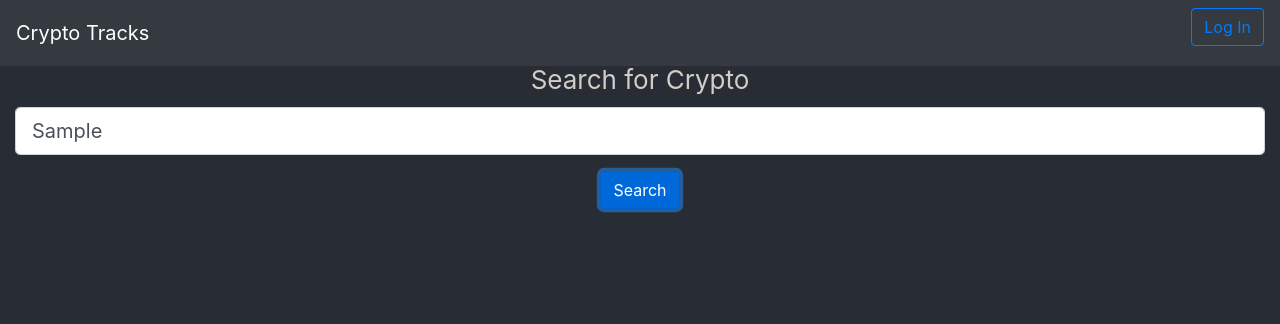
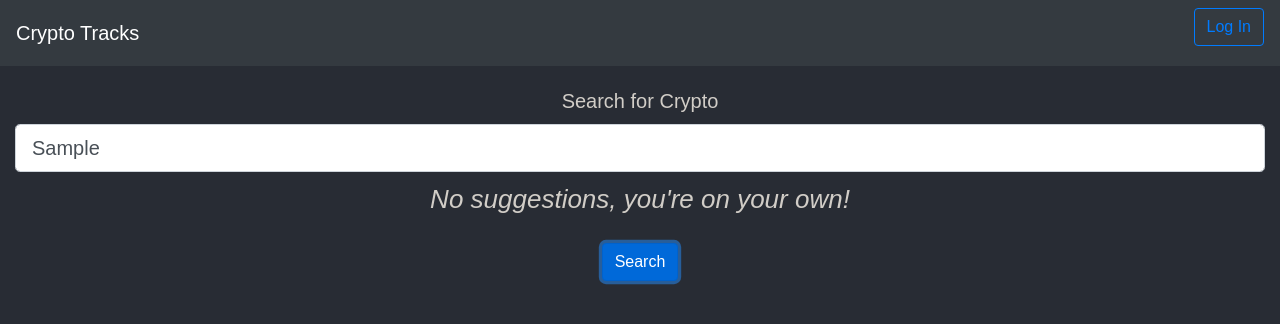
Before and after one commit to crypto-tracks/crypto-tracker-frontend, a React (Create React App) app: page / in a window 1280 px wide. Both pictures are taken after typing "Sample" into the empty fields and a click on the button "Search". Shown: the top 324 px of the page. Built offline with nearby package versions, Linux system fonts and the light colour scheme; no server answers; what javascript-time-ago would draw is missing.

Commit message:
feat: add search suggestions

```diff
--- a/src/Components/Home/Home.js
+++ b/src/Components/Home/Home.js
@@ -10,6 +10,7 @@ class Home extends React.Component {
       haveSearched: false,
       infoSearched: "",
       newsResults: [],
+      searchTerms: [],
     };
   }
 
@@ -32,7 +33,7 @@ class Home extends React.Component {
   render() {
     return (
       <>
-        <Search handleSearch={this.handleSearch} />
+        <Search handleSearch={this.handleSearch} suggestions={this.state.searchTerms} />
         {this.state.haveSearched ? <News news={this.state.newsResults} /> : ""}
       </>
     );
--- /dev/null
+++ b/src/Components/Search/Search.css
@@ -0,0 +1,40 @@
+body {
+  font-family: sans-serif;
+}
+
+input {
+  border: 1px solid #999;
+  padding: 0.5rem;
+  width: 300px;
+}
+
+.no-suggestions {
+  color: #999;
+  padding: 0.5rem;
+}
+
+.suggestions {
+  border: 1px solid #999;
+  border-top-width: 0;
+  list-style: none;
+  margin-top: 0;
+  max-height: 143px;
+  overflow-y: auto;
+  padding-left: 0;
+}
+
+.suggestions li {
+  padding: 0.5rem;
+}
+
+.suggestion-active,
+.suggestions li:hover {
+  background-color: #008f68;
+  color: #fae042;
+  cursor: pointer;
+  font-weight: 700;
+}
+
+.suggestions li:not(:last-of-type) {
+  border-bottom: 1px solid #999;
+}
--- a/src/Components/Search/Search.js
+++ b/src/Components/Search/Search.js
@@ -1,29 +1,154 @@
-import React from "react";
+import React, { Component } from "react";
 import { Form, Button, Container } from "react-bootstrap";
+import PropTypes from "prop-types";
 
-class Search extends React.Component {
+import './Search.css';
+
+// Largely Based on https://www.digitalocean.com/community/tutorials/react-react-autocomplete
+class Search extends Component {
+  static propTypes = {
+    suggestions: PropTypes.instanceOf(Array)
+  };
+
+  static defaultProps = {
+    suggestions: []
+  };
+
   constructor(props) {
     super(props);
     this.textInput = React.createRef();
+    this.state = {
+      // The active selection's index
+      activeSuggestion: 0,
+      // The suggestions that match the user's input
+      filteredSuggestions: [],
+      // Whether or not the suggestion list is shown
+      showSuggestions: false,
+      // What the user has entered
+      userInput: ""
+    };
   }
 
-  handleSubmit = (event) => {
-    event.preventDefault();
+  handleSubmit = (e) => {
+    e.preventDefault();
     this.props.handleSearch(this.textInput.current.value);
   };
 
+  onChange = e => {
+    const { suggestions } = this.props;
+    const userInput = this.textInput.current.value;
+
+    // Filter our suggestions that don't contain the user's input
+    const filteredSuggestions = suggestions.filter(
+      suggestion =>
+        suggestion.toLowerCase().indexOf(userInput.toLowerCase()) > -1
+    );
+
+    this.setState({
+      activeSuggestion: 0,
+      filteredSuggestions,
+      showSuggestions: true,
+      userInput: e.currentTarget.value
+    });
+  };
+
+  onClick = e => {
+    this.setState({
+      activeSuggestion: 0,
+      filteredSuggestions: [],
+      showSuggestions: false,
+      userInput: e.currentTarget.innerText
+    });
+  };
+
+  onKeyDown = e => {
+    const { activeSuggestion, filteredSuggestions } = this.state;
+
+    // User pressed the enter key
+    if (e.keyCode === 13) {
+      this.setState({
+        activeSuggestion: 0,
+        showSuggestions: false,
+        userInput: filteredSuggestions[activeSuggestion]
+      });
+    }
+    // User pressed the up arrow
+    else if (e.keyCode === 38) {
+      if (activeSuggestion === 0) {
+        return;
+      }
+
+      this.setState({ activeSuggestion: activeSuggestion - 1 });
+    }
+    // User pressed the down arrow
+    else if (e.keyCode === 40) {
+      if (activeSuggestion - 1 === filteredSuggestions.length) {
+        return;
+      }
+
+      this.setState({ activeSuggestion: activeSuggestion + 1 });
+    }
+  };
+
   render() {
+    const {
+      onChange,
+      onClick,
+      onKeyDown,
+      state: {
+        activeSuggestion,
+        filteredSuggestions,
+        showSuggestions,
+        userInput
+      }
+    } = this;
+
+    let suggestionsListComponent;
+
+    if (showSuggestions && userInput) {
+      if (filteredSuggestions.length) {
+        suggestionsListComponent = (
+          <ul className="suggestions">
+            {filteredSuggestions.map((suggestion, index) => {
+              let className;
+
+              // Flag the active suggestion with a class
+              if (index === activeSuggestion) {
+                className = "suggestion-active";
+              }
+
+              return (
+                <li className={className} key={index} onClick={onClick}>
+                  {suggestion}
+                </li>
+              );
+            })}
+          </ul>
+        );
+      } else {
+        suggestionsListComponent = (
+          <div className="no-suggestions">
+            <em>No suggestions, you're on your own!</em>
+          </div>
+        );
+      }
+    }
+
     return (
       <Container fluid>
-        <Form style={{ margin: "60px 0px" }} onSubmit={this.handleSubmit}>
+        <Form style={{ margin: "10vh 0px" }} onSubmit={this.handleSubmit}>
           <Form.Group>
-            <Form.Label>Search for Crypto</Form.Label>
+            <Form.Label style={{ fontSize: '20px'}}>Search for Crypto</Form.Label>
             <Form.Control
               placeholder="Enter Symbol or Name..."
               size="lg"
               type="text"
               ref={this.textInput}
+              onChange={onChange}
+              onKeyDown={onKeyDown}
+              value={userInput}
             />
+            {suggestionsListComponent}
           </Form.Group>
           <Button variant="primary" type="submit">
             Search
```
